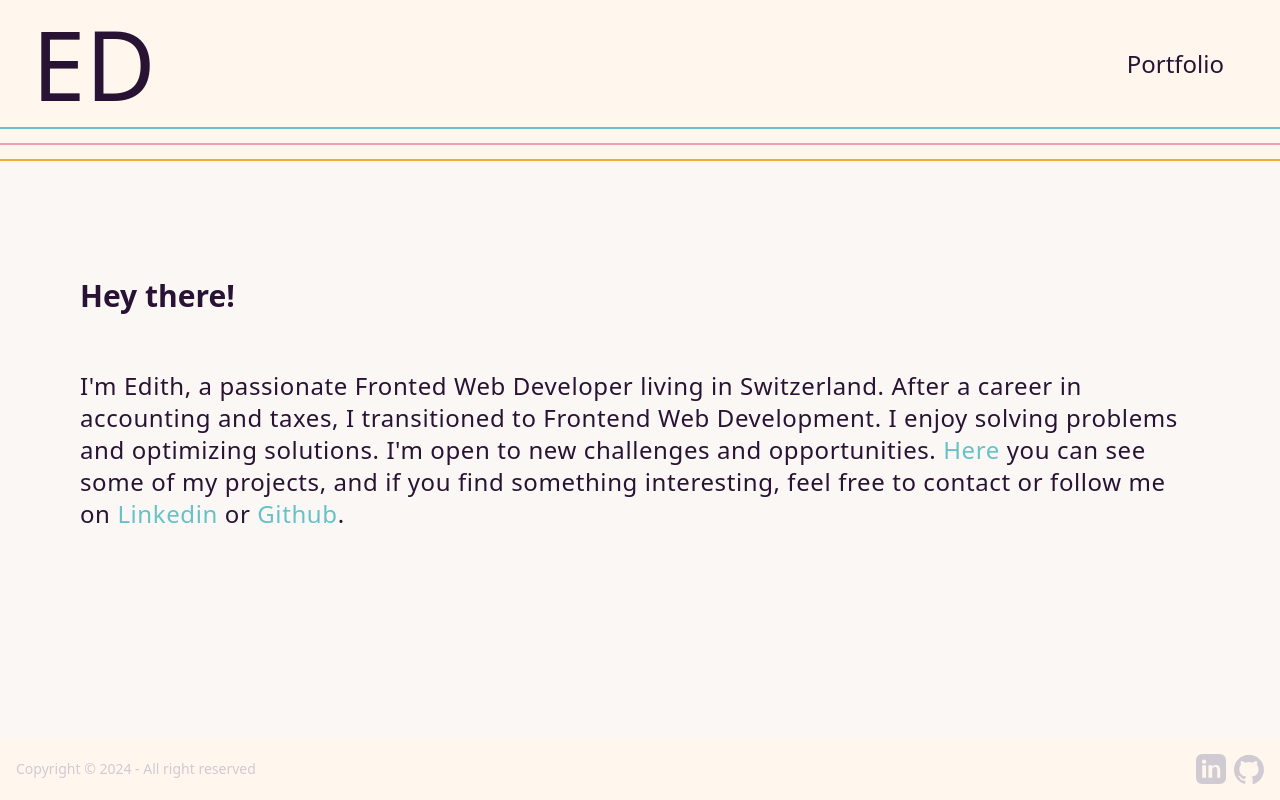
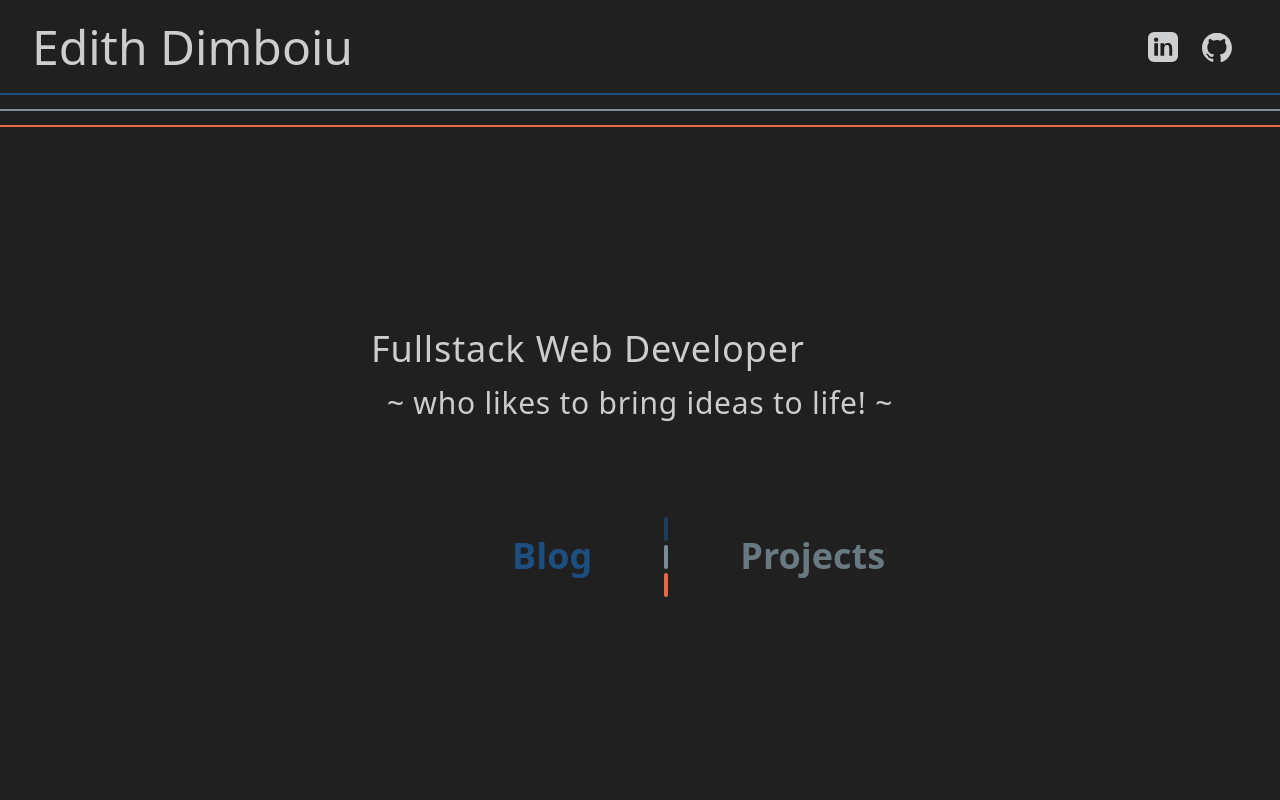
Before and after one commit to edithdimboiu/portfolio, a Next.js app: page / in a window 1280 px wide. Built offline with nearby package versions, Linux system fonts and the light colour scheme.

Commit message:
update homepage design with new theme and layout

```diff
--- a/src/app/components/Footer.tsx
+++ /dev/null
@@ -1,51 +0,0 @@
-import Link from "next/link";
-
-const Footer = () => {
-  return (
-    <footer
-      className="footer
-    text-neutral-content p-4 grid-auto-flow-column xs: grid-auto-flow-row  gap-y-4   items-center fixed bottom-0 bg-orange-50"
-    >
-      <aside className="justify-self-center md:justify-self-start">
-        <p className="text-2lg">
-          Copyright © {new Date().getFullYear()} - All right reserved
-        </p>
-      </aside>
-      <nav className="grid-flow-col  items-center justify-self-center md:justify-self-end">
-        <Link
-          href="https://linkedin.com/in/edith-dimboiu-1670b869"
-          target="_blank"
-          rel="noopener noreferrer"
-          data-testid="linkedin-link"
-        >
-          <svg
-            xmlns="http://www.w3.org/2000/svg"
-            width="30"
-            height="30"
-            viewBox="0 0 24 24"
-            className="fill-current"
-          >
-            <path d="M19 0h-14c-2.75 0-5 2.25-5 5v14c0 2.75 2.25 5 5 5h14c2.75 0 5-2.25 5-5v-14c0-2.75-2.25-5-5-5zm-11 19h-3v-10h3v10zm-1.5-11.13c-.97 0-1.75-.78-1.75-1.75s.78-1.75 1.75-1.75 1.75.78 1.75 1.75-.78 1.75-1.75 1.75zm13.5 11.13h-3v-5.6c0-1.34-.03-3.07-1.87-3.07-1.87 0-2.16 1.46-2.16 2.97v5.7h-3v-10h2.88v1.37h.04c.4-.74 1.38-1.52 2.85-1.52 3.05 0 3.62 2 3.62 4.59v5.56z"></path>
-          </svg>
-        </Link>
-        <Link
-          href="https://github.com/edithdimboiu"
-          target="_blank"
-          rel="noopener noreferrer"
-          data-testid="github-link"
-        >
-          <svg
-            xmlns="http://www.w3.org/2000/svg"
-            width="30"
-            height="30"
-            viewBox="0 0 24 24"
-            className="fill-current"
-          >
-            <path d="M12 .5c-6.62 0-12 5.38-12 12 0 5.3 3.44 9.8 8.21 11.39.6.11.82-.26.82-.57v-2.07c-3.34.73-4.04-1.39-4.04-1.39-.54-1.37-1.31-1.74-1.31-1.74-1.07-.73.08-.72.08-.72 1.18.08 1.8 1.21 1.8 1.21 1.06 1.81 2.78 1.29 3.45.99.11-.77.41-1.29.75-1.58-2.67-.3-5.47-1.34-5.47-5.95 0-1.31.47-2.38 1.24-3.22-.13-.3-.54-1.52.12-3.17 0 0 1.01-.32 3.3 1.22.96-.27 1.98-.4 3-.41 1.02.01 2.04.14 3 .41 2.29-1.54 3.3-1.22 3.3-1.22.66 1.65.25 2.87.12 3.17.77.84 1.24 1.91 1.24 3.22 0 4.62-2.81 5.64-5.49 5.93.42.37.8 1.1.8 2.22v3.29c0 .31.21.68.82.57 4.77-1.59 8.21-6.09 8.21-11.39 0-6.62-5.38-12-12-12z"></path>
-          </svg>
-        </Link>
-      </nav>
-    </footer>
-  );
-};
-export default Footer;
--- a/src/app/components/Navbar.tsx
+++ b/src/app/components/Navbar.tsx
@@ -1,17 +1,17 @@
 import Link from "next/link";
+import SocialLinks from "./SocialLinks";
 
 const Navbar = () => {
   return (
-    <nav className="pt-2  mx-auto w-full fixed mt-0  z-10 top-0 bg-orange-50">
+    <nav
+      className="pt-2  mx-auto w-full fixed mt-0  z-2 bg-base-100
+ top-0"
+    >
       <div className="navbar px-8  mx-auto flex-row place-content-between">
         <Link href="/" className="">
-          <h1 className="lg:text-8xl  text-6xl">ED</h1>
+          <h1 className="lg:text-5xl  text-3xl">Edith Dimboiu</h1>
         </Link>
-        <ul className="menu menu-horizontal justify-end md:ml-8">
-          <li className="capitalize text-xl sm:text-2xl">
-            <Link href="/projects">Portfolio</Link>
-          </li>
-        </ul>
+        <SocialLinks />
       </div>
       <div className="divider divider-primary my-0"></div>
       <div className="divider divider-secondary my-0"></div>
--- a/src/app/layout.tsx
+++ b/src/app/layout.tsx
@@ -1,5 +1,5 @@
 import type { Metadata } from "next";
-import Footer from "./components/Footer";
+import Footer from "./components/SocialLinks";
 import Navbar from "./components/Navbar";
 import "./styles/global.css";
 
@@ -14,17 +14,14 @@ export default function RootLayout({
   children: React.ReactNode;
 }>) {
   return (
-    <html lang="en" data-theme="cupcake">
-      <body className="flex flex-col min-h-screen">
-        <header className="fixed top-0 w-full z-10 bg-orange-50 shadow-md">
+    <html lang="en" data-theme="business">
+      <body className="flex flex-col h-screen">
+        <header className="fixed top-0 w-full shadow-md z-50">
           <Navbar />
         </header>
-        <main className="flex-grow mt-28 mb-20 p-6 sm:p-16 max-w-screen-xl mx-auto content-center">
+        <main className="flex-grow mt-28 mb-20 p-6 max-w-screen-xl mx-auto content-center">
           {children}
         </main>
-        <footer className="w-full bg-orange-50">
-          <Footer />
-        </footer>
       </body>
     </html>
   );
--- a/src/app/page.tsx
+++ b/src/app/page.tsx
@@ -1,46 +1,74 @@
-import Link from "next/link";
+"use client";
+import Projects from "./components/Projects";
+import { useState, useRef, useEffect } from "react";
 
 export default function Home() {
+  const [showProjects, setShowProjects] = useState(false);
+  const projectsRef = useRef<HTMLDivElement | null>(null);
+
+  useEffect(() => {
+    if (showProjects && projectsRef.current) {
+      projectsRef.current.scrollIntoView({ behavior: "smooth" });
+    } else if (!showProjects) {
+      window.scrollTo({ top: 0, behavior: "smooth" });
+    }
+  }, [showProjects]);
+
   return (
-    <div className="hero">
-      <HeroSection />
+    <div className="flex flex-col pt-[125px] max-w-screen-xl mx-auto">
+      <section className="flex flex-col justify-between flex-grow px-0 sm:px-16">
+        <Hero />
+        <div className="relative overflow-hidden pb-8">
+          <div className="relative z-10 flex flex-row justify-end items-center gap-4 sm:gap-12">
+            <button className="text-2xl md:text-4xl font-semibold text-primary px-3 sm:px-6 py-2 sm:py-3 border-b-2 border-transparent hover:border-primary transition-transform duration-300 hover:scale-105">
+              Blog
+            </button>
+
+            <AnimatedDivider />
+            <button
+              className={`text-2xl md:text-4xl font-semibold px-3 sm:px-6 py-2 sm:py-3 transition flex items-center justify-center gap-2 ${
+                showProjects
+                  ? "border-b-4 border-accent text-secondary text-opacity-85 font-bold"
+                  : "border-b-2 border-transparent hover:border-secondary border-opacity-65 text-secondary text-opacity-80"
+              } hover:scale-105 duration-300`}
+              onClick={() => setShowProjects(!showProjects)}
+              aria-expanded={showProjects}
+              aria-controls="projects-section"
+            >
+              {showProjects ? "Hide Projects" : "Projects"}
+            </button>
+          </div>
+        </div>
+      </section>
+
+      {showProjects && (
+        <section
+          id="projects-section"
+          ref={projectsRef}
+          className="pt-[125px] px-0 mb-5 sm:px-16 max-w-screen-xl mx-auto animate-fadeIn"
+        >
+          <Projects />
+        </section>
+      )}
     </div>
   );
 }
 
-const HeroSection = () => (
-  <div className="hero-content">
-    <div className="max-w-max">
-      <h1 className="text-3xl font-bold mb-8">Hey there!</h1>
-      <p className="py-6 text-l md:text-2xl tracking-wide">
-        I'm Edith, a passionate Fronted Web Developer living in Switzerland.
-        After a career in accounting and taxes, I transitioned to Frontend Web
-        Development. I enjoy solving problems and optimizing solutions. I'm open
-        to new challenges and opportunities.{" "}
-        <Link className="text-primary" href="/projects">
-          Here
-        </Link>{" "}
-        you can see some of my projects, and if you find something interesting,
-        feel free to contact or follow me on{" "}
-        <Link
-          className="text-primary"
-          href="https://linkedin.com/in/edith-dimboiu-1670b869"
-          target="_blank"
-          rel="noopener noreferrer"
-        >
-          Linkedin
-        </Link>{" "}
-        or{" "}
-        <Link
-          className="text-primary"
-          href="https://github.com/edithdimboiu"
-          target="_blank"
-          rel="noopener noreferrer"
-        >
-          Github
-        </Link>
-        .
-      </p>
-    </div>
+const Hero = () => (
+  <div className="max-w-xl mb-20">
+    <h2 className=" text-2xl sm:text-3xl md:text-4xl leading-relaxed tracking-wide">
+      Fullstack Web Developer
+    </h2>
+    <p className=" text-xl sm:text-2xl md:text-3xl leading-relaxed tracking-wide">
+      ~ who likes to bring ideas to life! ~{" "}
+    </p>
   </div>
 );
+
+const AnimatedDivider = () => (
+  <div className="flex flex-col justify-center items-center gap-1 h-16 sm:h-20">
+    <span className="w-1 h-6 sm:h-8 rounded bg-primary animate-pulse-delay-0"></span>
+    <span className="w-1 h-6 sm:h-8 rounded bg-secondary animate-pulse-delay-200"></span>
+    <span className="w-1 h-6 sm:h-8 rounded bg-accent animate-pulse-delay-400"></span>
+  </div>
+);
--- a/src/app/projects/page.tsx
+++ /dev/null
@@ -1,35 +0,0 @@
-import React from "react";
-import Card from "../components/Card";
-
-const Projects = () => {
-  return (
-    <>
-      <Card
-        title="DriveLoop App"
-        imageSource="/assets/slide7.jpg"
-        description="The DriveLoop app was created to provide a platform for users (renters) and car owners to manage and rent a variety of vehicles. Car owners can list their vehicles, track bookings, and monitor earnings, while users can search for and rent cars easily."
-        demoLink="https://driveloop.vercel.app"
-        githubLink="https://github.com/edithdimboiu/driveloop.git"
-        caseStudyLink="/driveLoop"
-      />
-      <Card
-        title="Personal Library"
-        imageSource="/assets/slide1.jpg"
-        description="The MyLibrary app is designed for readers who want to track their reading habits and enjoy detailed statistics about their collections.
-      Readers can mark books as read or unread, with the app generating insightful statistics."
-        demoLink="https://personal-library.edith.info"
-        githubLink="https://github.com/edithdimboiu/PersonalLibrary.git"
-        caseStudyLink="/personal-library"
-      />
-      <Card
-        title="Portfolio"
-        imageSource="/assets/slide5.jpg"
-        description="This project is my portfolio project, created to showcase my skills and projects as a frontend developer. It demonstrates responsive design principles and modern frontend development techniques."
-        demoLink="https://edith.info"
-        githubLink="https://github.com/edithdimboiu/portfolio.git"
-        caseStudyLink="/portfolio"
-      />
-    </>
-  );
-};
-export default Projects;
--- a/src/app/styles/global.css
+++ b/src/app/styles/global.css
@@ -15,3 +15,27 @@
     @apply text-lg md:text-xl font-light m-4 badge badge-lg badge-outline;
   }
 }
+
+@keyframes pulseOpacity {
+  0%,
+  100% {
+    opacity: 0.3;
+  }
+  50% {
+    opacity: 1;
+  }
+}
+
+.animate-pulse-delay-0 {
+  animation: pulseOpacity 1.5s infinite;
+}
+
+.animate-pulse-delay-200 {
+  animation: pulseOpacity 1.5s infinite;
+  animation-delay: 0.2s;
+}
+
+.animate-pulse-delay-400 {
+  animation: pulseOpacity 1.5s infinite;
+  animation-delay: 0.4s;
+}
--- a/tailwind.config.ts
+++ b/tailwind.config.ts
@@ -1,9 +1,13 @@
 import type { Config } from "tailwindcss";
 
 const config: Config = {
-  content: ["./src/pages/**/*.{js,ts,jsx,tsx,mdx}", "./src/components/**/*.{js,ts,jsx,tsx,mdx}", "./src/app/**/*.{js,ts,jsx,tsx,mdx}"],
+  content: [
+    "./src/pages/**/*.{js,ts,jsx,tsx,mdx}",
+    "./src/components/**/*.{js,ts,jsx,tsx,mdx}",
+    "./src/app/**/*.{js,ts,jsx,tsx,mdx}",
+  ],
   daisyui: {
-    themes: ["cupcake", "dark"],
+    themes: ["corporate", "dark", "business", "dracula"],
     darkTheme: "dark", // name of one of the included themes for dark mode
     base: true, // applies background color and foreground color for root element by default
     styled: true, // include daisyUI colors and design decisions for all components
```
Also changed, not shown: src/app/components/Card.tsx (+33 -6 lines).
